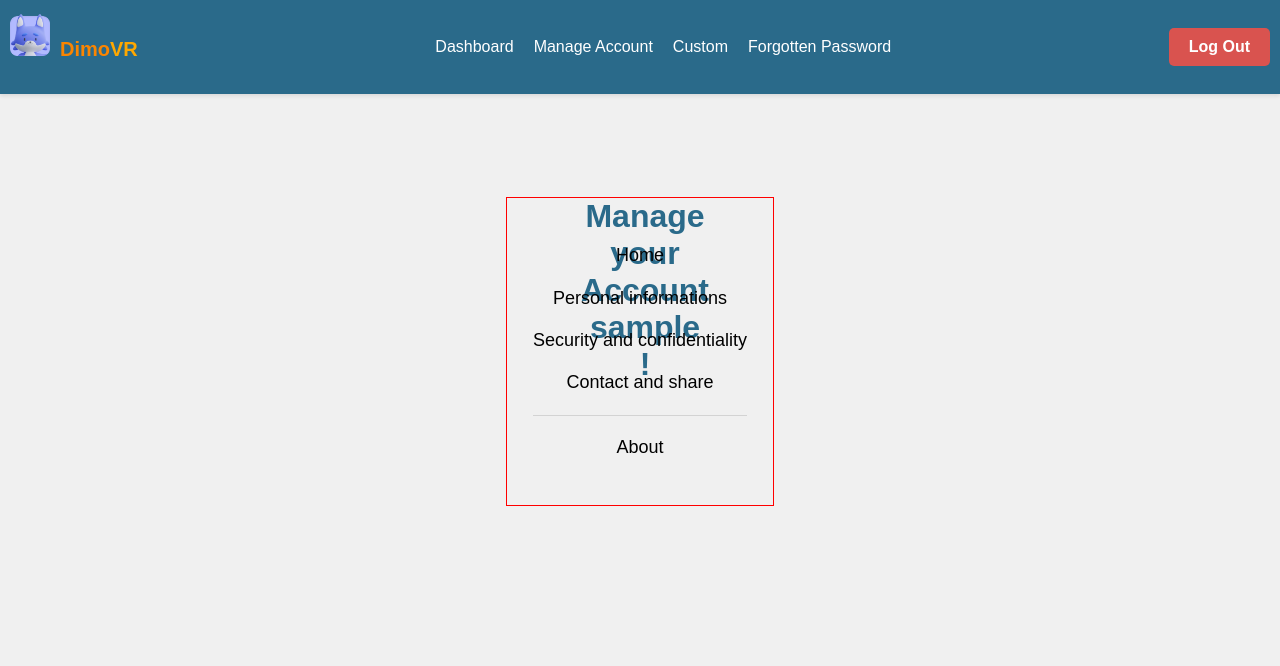
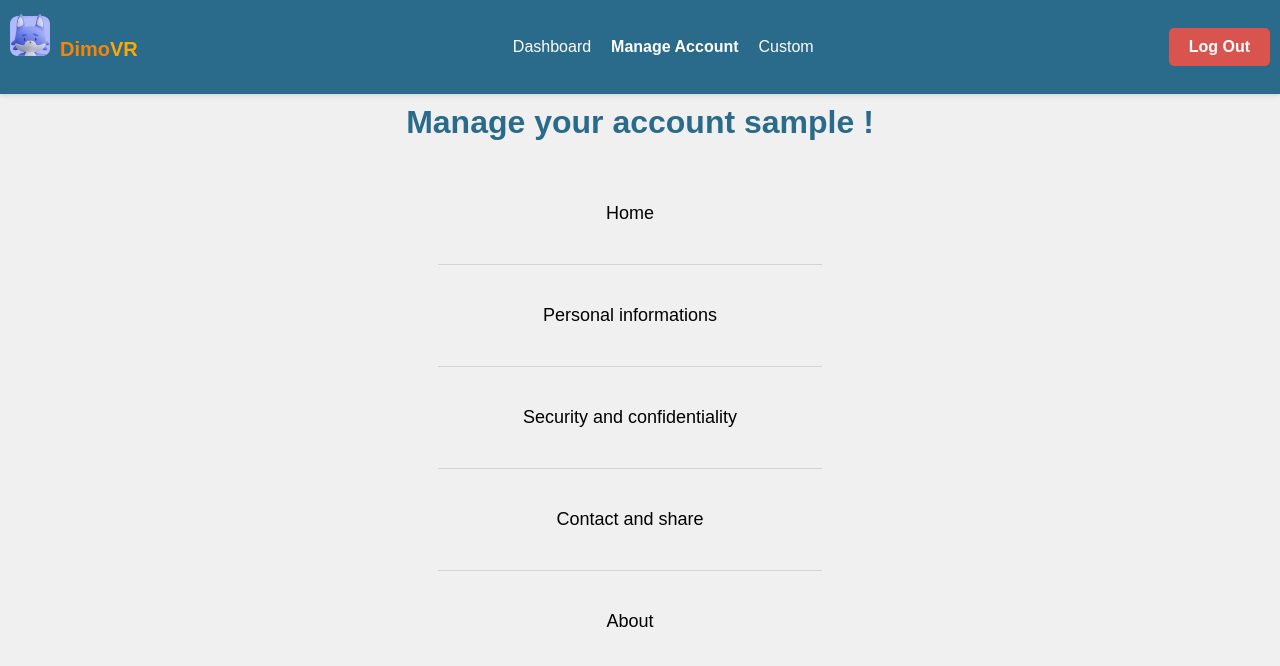
Before and after one commit to justOne6/dimo_vr_front, a Vue app: page /manage-account in a window 1280 px wide. Shown: the top 666 px of the page. Built offline with nearby package versions, Linux system fonts and the light colour scheme; sample sign-in values are in the browser's storage.

Commit message:
manage account

```diff
--- a/globalVars.js
+++ b/globalVars.js
@@ -1,4 +1,5 @@
 export const generalColors = {
+    lightBlue: "#B6D0E2",
     mediumBlue: "#219EBC",
     darkBlue: "#023047",
     mediumGrey: "#E6E6E6",
--- a/src/App.vue
+++ b/src/App.vue
@@ -23,4 +23,14 @@ body {
 .v-main__wrap {
   margin-top: 0 !important;
 }
+
+:root {
+  --lightBlue: #B6D0E2;
+  --mediumBlue: #219EBC;
+  --darkBlue: #023047;
+  --mediumGrey: #E6E6E6;
+  --boldOrange: #FB8500;
+  --lightOrange: #FFA800;
+  --lightGrey: #F0F0F0;
+}
 </style>
--- a/src/components/Navbar.vue
+++ b/src/components/Navbar.vue
@@ -5,10 +5,11 @@
       <DimoVR class="logo" />
     </div>
     <div class="links">
-      <router-link to="/dashboard">Dashboard</router-link>
-      <router-link to="/manage-account">Manage Account</router-link>
-      <router-link to="/custom">Custom</router-link>
-      <router-link to="/forgotten-password">Forgotten Password</router-link>
+      <router-link to="/dashboard" :class="{ 'active-link': $route.path === '/dashboard' }">Dashboard</router-link>
+      <router-link to="/manage-account" :class="{ 'active-link': $route.path === '/manage-account' }">Manage
+        Account</router-link>
+      <router-link to="/custom" :class="{ 'active-link': $route.path === '/custom' }">Custom</router-link>
+      <!--<router-link to="/forgotten-password">Forgotten Password</router-link>-->
     </div>
     <div class="logout" @click="logOut">Log Out</div>
   </nav>
@@ -33,6 +34,10 @@ export default {
 </script>
 
 <style scoped>
+.active-link {
+  font-weight: bold;
+}
+
 .navbar {
   background-color: #2a6a8a;
   font-family: "Raleway", sans-serif;
@@ -45,7 +50,8 @@ export default {
 }
 
 .logo-container {
-  margin-right: 20px; /* Espacement à droite du logo */
+  margin-right: 20px;
+  /* Espacement à droite du logo */
 }
 
 .logo {
--- a/src/views/CustomCharacter.vue
+++ b/src/views/CustomCharacter.vue
@@ -1,40 +1,44 @@
 Copy code
 <template>
+  <div>
+    <Navbar />
     <div class="main">
-    <DimoVR/>
-    <p class="custom">Custom your characters</p>
+      <p class="inputs">Custom your character</p>
       <div class="container">
         <div class="center-container">
           <div class="hair-container">
             <button class="button_arrow" @click="changeHairLeft">&#9664;</button>
             <div class="hair">
-            <component :is="currentHairComponent" :color="hairColor"/>
+              <component :is="currentHairComponent" :color="hairColor" />
               <div class="hair_color">
                 <label for="hairColor">Hair Color :</label>
-              <input id="hairColor" v-model="hairColor" type="color"/>
+                <input id="hairColor" v-model="hairColor" type="color" />
               </div>
             </div>
             <button class="button_arrow" @click="changeHairRight">&#9654;</button>
           </div>
           <div class="skin">
-          <Body :colorBody="headColor" :colorHead="bodyColor"/>
+
+            <Body :colorBody="headColor" :colorHead="bodyColor" />
             <div class="head_color">
               <label for="headColor">Head Color :</label>
-            <input id="headColor" v-model="headColor" type="color"/>
+              <input id="headColor" v-model="headColor" type="color" />
             </div>
             <div class="body_color">
               <label for="bodyColor">Body Color :</label>
-            <input id="bodyColor" v-model="bodyColor" type="color"/>
+              <input id="bodyColor" v-model="bodyColor" type="color" />
             </div>
           </div>
           <button class="button" @click="validate">Valider</button>
         </div>
       </div>
     </div>
+  </div>
 </template>
 
 <script>
-import DimoVR from "@/components/DimoVR.vue";
+
+import Navbar from "@/components/Navbar.vue";
 import Body from "@/assets/custom/body/BodySVG.vue";
 import HairMale1SVG from "@/assets/custom/hair/HairMale1SVG.vue";
 import HairFemale1SVG from "@/assets/custom/hair/HairFemale1SVG.vue";
@@ -43,7 +47,7 @@ import HairFemale2SVG from "@/assets/custom/hair/HairFemale2SVG.vue";
 import axios from "axios";
 
 export default {
-  components: {Body, DimoVR, HairMale1SVG, HairFemale1SVG, HairMale2SVG, HairFemale2SVG},
+  components: { Body, HairMale1SVG, HairFemale1SVG, HairMale2SVG, HairFemale2SVG, Navbar },
   data() {
     return {
       hairColor: "#5286FF",
--- a/src/views/DashboardHome.vue
+++ b/src/views/DashboardHome.vue
@@ -3,7 +3,7 @@
     <Navbar />
     <div class="main">
       <div class="right"></div>
-      <h1 class="title">Hello, {{ username }}</h1>
+      <h1 class="inputs">Hello, {{ username }}</h1>
     </div>
   </div>
 </template>
--- a/src/views/ManageAccount.vue
+++ b/src/views/ManageAccount.vue
@@ -2,44 +2,74 @@
   <div>
     <Navbar />
     <div class="main">
-      <div class="right">
       <div class="inputs">
-          <p class="create">Manage your Account {{ username }} !</p>
+        <p>Manage your account {{ username }} !</p>
       </div>
-      </div>
-      <div
-        class="left"
-        style="
-          border: solid 1px red;
+      <div class="container">
+        <div style="
           width: fit-content;
-          padding: 2%;
-          margin-top: -200px;
-        "
-      >
+          margin-right: 20px;
+          width: 30vw;
+        ">
           <p class="edits">Home</p>
-        <p class="edits">Personal informations</p>
-        <p class="edits">Security and confidentiality</p>
+          <v-divider style="color: black; height: 2px"></v-divider>
+          <p class="edits" @click="togglePersonal" :class="{ 'font-bold': personalInfo }">Personal informations</p>
+          <v-divider style="color: black; height: 2px"></v-divider>
+          <p class="edits" @click="toggleSecurity" :class="{ 'font-bold': showSecurity }">Security and confidentiality</p>
+          <v-divider style="color: black; height: 2px"></v-divider>
           <p class="edits">Contact and share</p>
           <v-divider style="color: black; height: 2px"></v-divider>
           <p class="edits">About</p>
+        </div>
+        <div class="personal" v-if="personalInfo">
+          <div class="username">
+            Your username :
+            <a style="font-weight: bold">{{ username }}</a>
+            <v-btn class="edit_button" @click="toggleUsername" v-if="showEditUsername">EDIT</v-btn><br />
+            <div v-if="!showEditUsername" style="margin-top: 10px">
+              <input v-model="newUsername" placeholder="Your new username" class="input " /><br />
+              <v-btn class="button" @click="saveUsername">SAVE</v-btn>
+            </div>
+          </div><br />
+          <div class="username">
+            Your email address :
+            <!--<a style="font-weight: bold">{{ email }}</a>-->
+            <a style="font-weight: bold">your email</a>
+            <v-btn class="edit_button" @click="toggleEmail" v-if="showEditEmail">EDIT</v-btn><br />
+            <div v-if="!showEditEmail" style="margin-top: 10px">
+              <input v-model="newEmail" placeholder="Your new email" class="input " /><br />
+              <v-btn class="button" @click="saveEmail">SAVE</v-btn>
+            </div>
+          </div>
+        </div>
+        <div class="security" v-if="showSecurity">
+          <p style="font-weight: bold">Password : </p><br />
+          <input placeholder="Current password" class="input " /><br />
+          <input placeholder="New password" class="input " /><br />
+          <input placeholder="Confirm password" class="input " />
+          <v-btn class="button"><span>SAVE</span></v-btn>
+        </div>
+        <div class="contact">
+
+        </div>
       </div>
     </div>
   </div>
 </template>
 
 <script>
-import { generalColors } from "../../globalVars";
 import Navbar from "@/components/Navbar.vue";
 export default {
   components: { Navbar },
   data() {
     return {
-      medimuBlue: generalColors.mediumBlue,
-      darkBlue: generalColors.darkBlue,
-      mediumGrey: generalColors.mediumGrey,
-      boldOrange: generalColors.boldOrange,
-      lightOrange: generalColors.lightOrange,
       username: "",
+      showEditUsername: true, //used to show the "edit password" button
+      showEditEmail: true,
+      showSecurity: false,
+      editPassword: false, //used to know whether we can edit the password or not
+      newUsername: "", //used to change the username
+      personalInfo: false, //toggle to show the "Personal Informations" section
     };
   },
   mounted() {
@@ -54,6 +84,7 @@ export default {
         const payload = JSON.parse(atob(payloadBase64));
 
         if (payload && payload.username) {
+          console.log("payload : " + JSON.stringify(payload))
           this.username = payload.username; // Adjust this line based on your token structure
         } else {
           console.error(
@@ -64,24 +95,82 @@ export default {
         console.error("No token found.");
       }
     },
+    toggleSecurity() {
+      this.showSecurity = !this.showSecurity;
+      this.personalInfo = false;
+    },
+    togglePassword() {
+      this.editPassword = true;
+    },
+    toggleUsername() {
+      this.newUsername = this.username;
+      this.showEditUsername = false;
+    },
+    toggleEmail() {
+      this.newEmail = this.email;
+      this.showEditEmail = false;
+    },
+    //Show the "Personal Informations" section
+    togglePersonal() {
+      this.personalInfo = !this.personalInfo;
+      this.showSecurity = false;
+    },
+    saveUsername() {
+      this.username = this.newUsername;
+      this.showEditUsername = true;
+    },
+    saveEmail() {
+      this.email = this.newEmail;
+      this.showEditEmail = true;
+    },
   },
 };
 </script>
 
 <style>
+.button {
+  color: white !important;
+  font-weight: bold;
+  padding: 2% 20% !important;
+  background-color: var(--mediumBlue) !important;
+}
+
+.edit_button {
+  color: white !important;
+  font-weight: bold;
+  padding: 2% 20% !important;
+  background-color: grey !important;
+}
+
+.font-bold {
+  font-weight: bold;
+  background-color: var(--mediumBlue);
+}
+
+.container {
+  display: flex;
+  justify-content: space-between;
+}
+
 body {
-  background-color: #f0f0f0;
+  background-color: var(--lightGrey);
 }
 
 .main {
   font-family: "Raleway", sans-serif;
-  margin-top: 8%;
+  margin-top: 8px !important;
   margin-bottom: auto;
 }
 
 .edits {
-  margin: 10% auto;
   font-size: 18px;
+  //border: solid 1px black;
+  padding: 40px 0;
+}
+
+.edits:hover {
+  background-color: var(--lightBlue);
+  color: white;
 }
 
 .dimo {
@@ -93,13 +182,6 @@ body {
   font-size: 48px;
   margin: 0 auto !important;
   width: fit-content;
-}
-
-.create {
-  color: #2a6a8a !important;
-  font-weight: bold;
-  font-size: 32px;
-  margin: 5% auto 10% auto;
 }
 
 .input {
@@ -128,9 +210,12 @@ span.signup_button {
 }
 
 .inputs {
-  display: flex;
-  flex-direction: column;
-  width: 25%;
-  margin: 0 auto;
+  width: 100% !important;
+  height: fit-content !important;
+  padding: 0 !important;
+  color: #2a6a8a !important;
+  font-weight: bold;
+  font-size: 32px;
+  margin-bottom: 10px !important;
 }
 </style>
```
Lines whose indentation alone changed are shown as unchanged.
